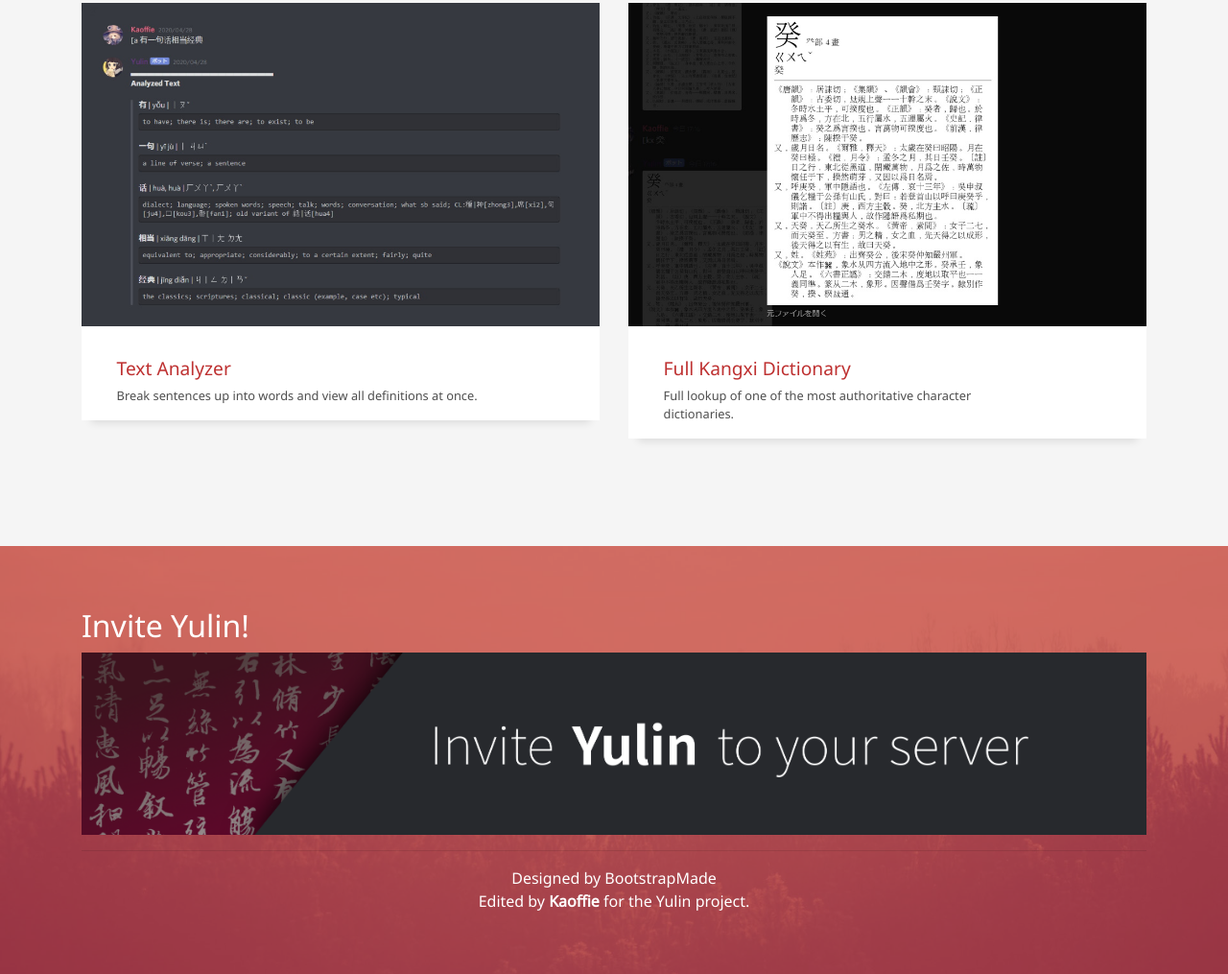
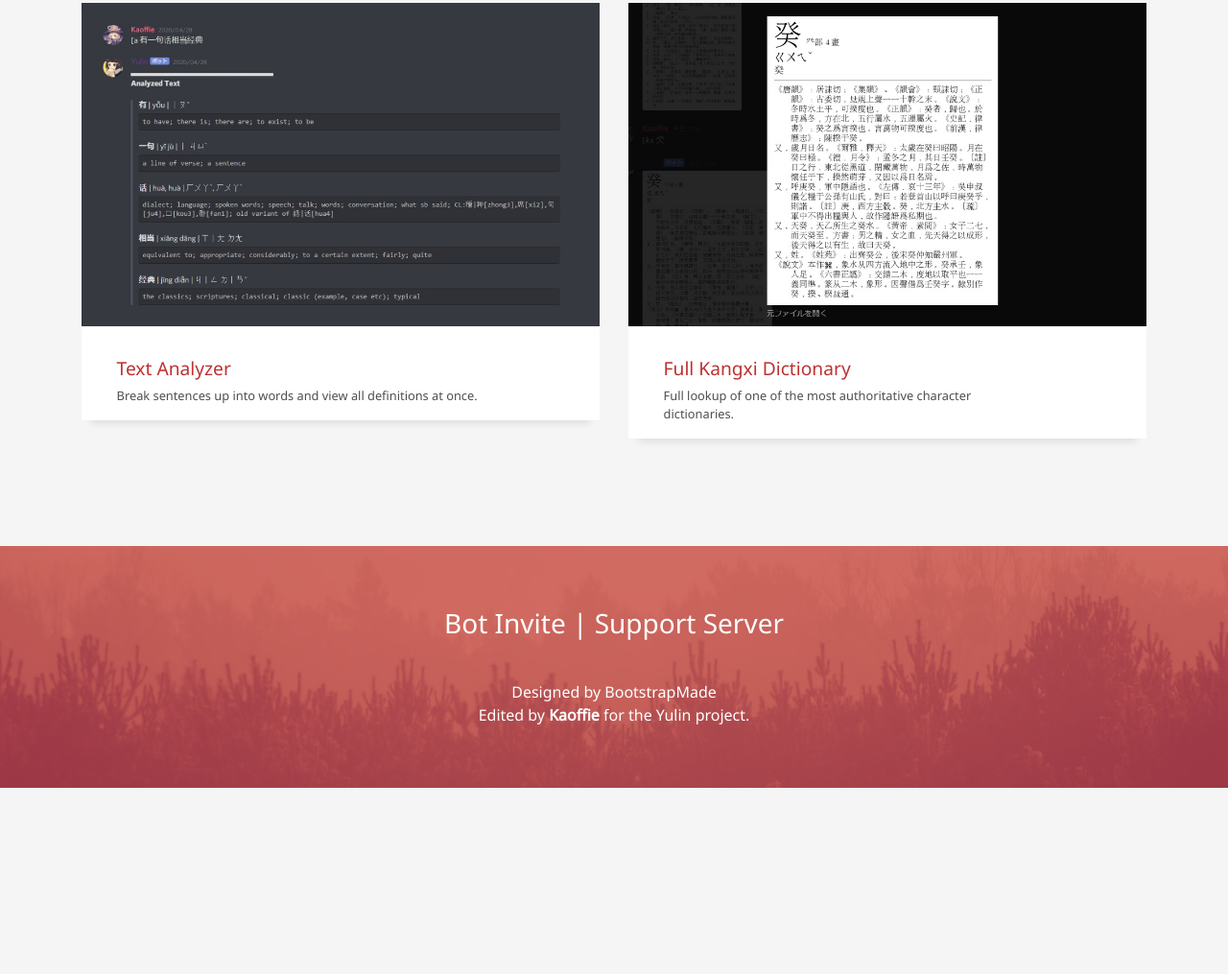
Before and after one commit to Kaoffie/yulin-site, a plain HTML site: page index.html in a window 1280 px wide. Shown: the part 1539-2554 px from the top of the page at 96% size. After the commit the page ends 2360 px from the top, so only its background shows below. Drawn offline with Linux system fonts and the light colour scheme.

Commit message:
Removed invite image in index.html

```diff
--- a/index.html
+++ b/index.html
@@ -164,21 +164,17 @@
 
   <section id="invite" class="paralax-mf footer-paralax bg-image sect-mt4 route" style="background-image: url(img/overlay-bg.jpg)">
     <div class="overlay-mf"></div>
-    <div class="container">
-      <h5 class="title-left">
-        Invite Yulin! </br>
-      </h5>
-    </div>
     <footer>
       <div class="container">
         <div class="row">
           <div class="col-sm-12">
             <div class="copyright-box">
-              <a href="https://discordapp.com/oauth2/authorize?client_id=585808405781020682&scope=bot&permissions=314432">
-                <img alt="Invite Link" src="img/invite.png" width=100%" class="img-fluid">
-              </a>
-              <hr>
               <div class="credits">
+                <h3>
+                  <a href="https://discordapp.com/oauth2/authorize?client_id=585808405781020682&scope=bot&permissions=314432">Bot Invite | </a>
+                  <a href="https://discord.gg/XKPgH5q">Support Server</a></br></br>
+                </h3>
+
                 Designed by <a href="https://bootstrapmade.com/">BootstrapMade</a></br>
                 Edited by <strong>Kaoffie</strong> for the Yulin project.
               </div>
```
